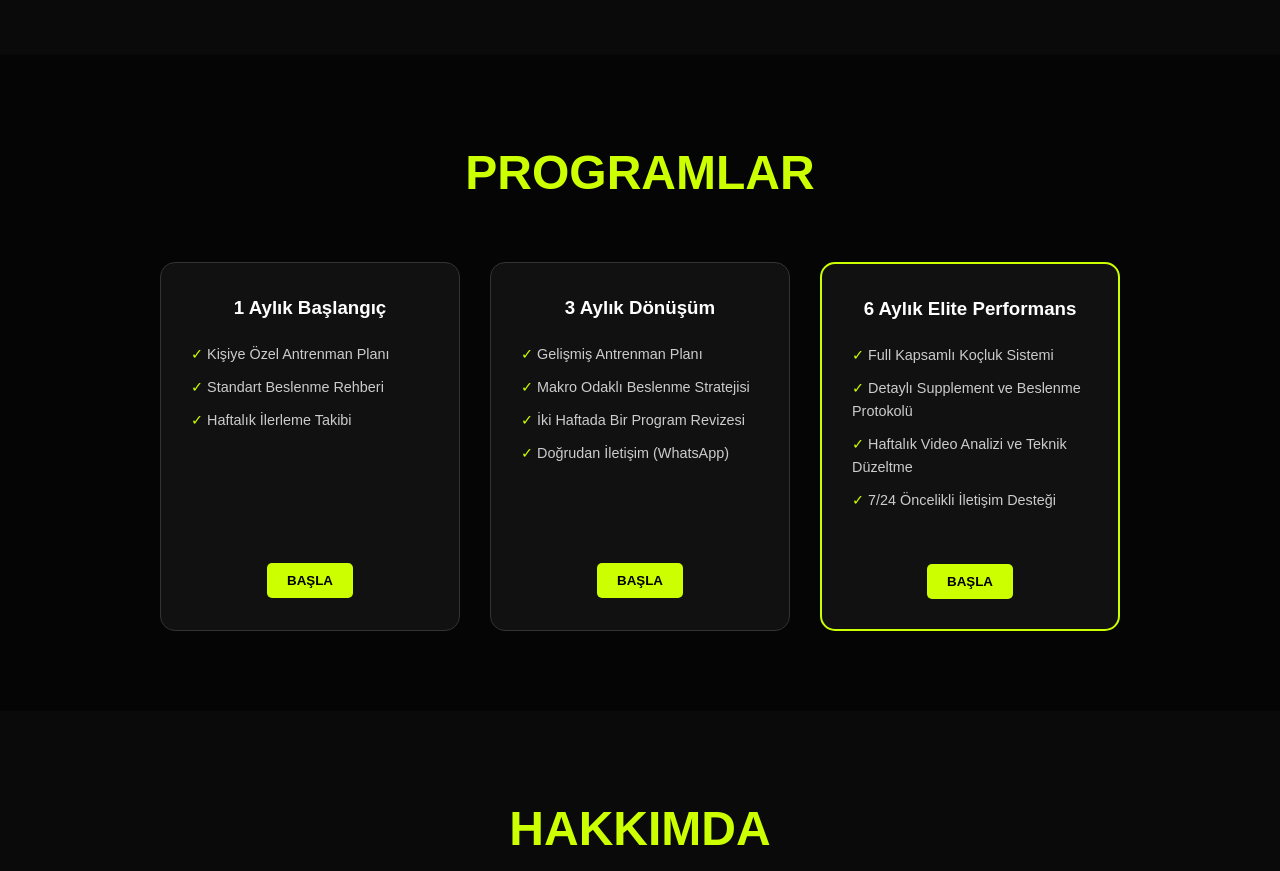
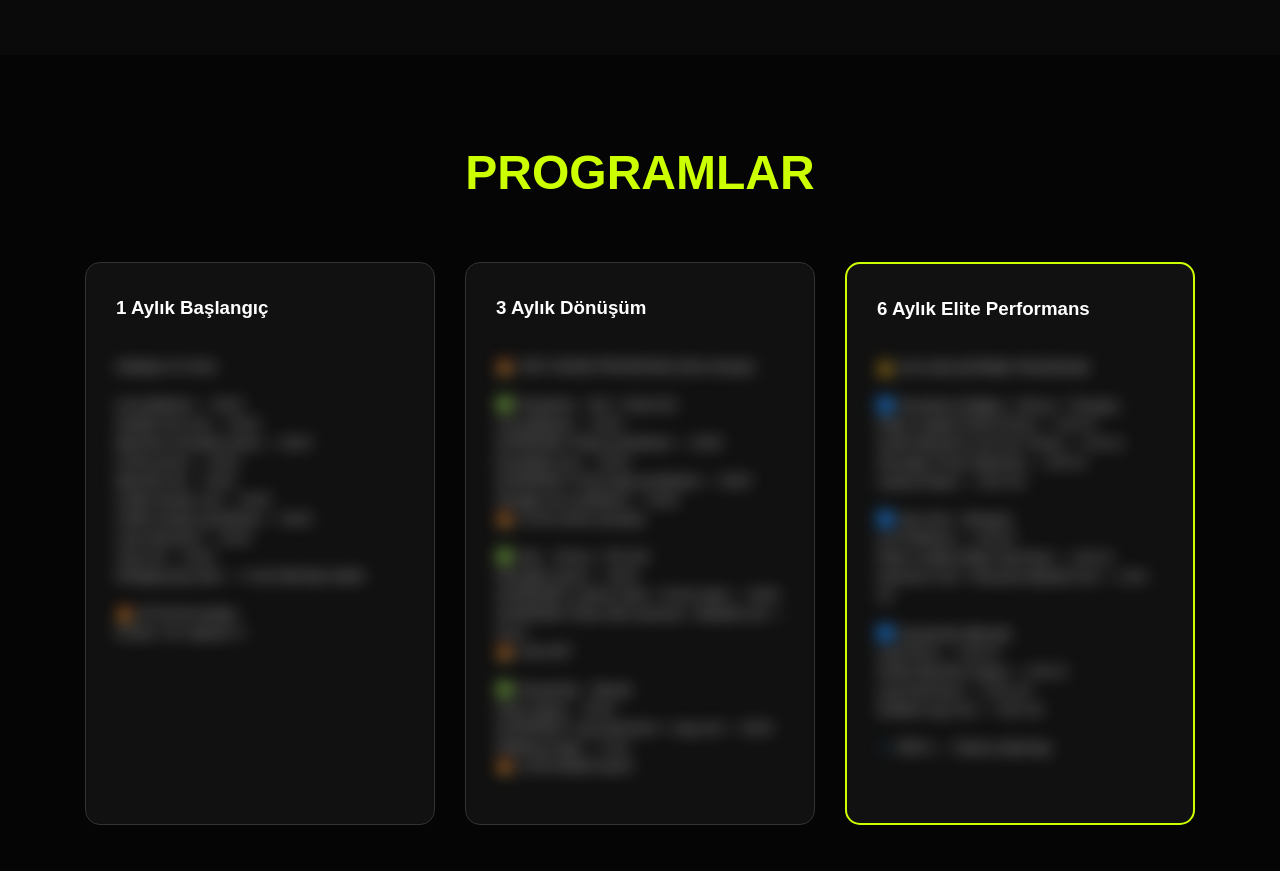
Before and after one commit to Bybercant/onlinecoaching, a plain HTML site: page index.html in a window 1280 px wide. Shown: the part 720-1591 px from the top of the page. Drawn offline with Linux system fonts and the light colour scheme.

Commit message:
Update index.html

```diff
--- a/index.html
+++ b/index.html
@@ -8,29 +8,29 @@
         * { margin: 0; padding: 0; box-sizing: border-box; }
         body { background-color: #0a0a0a; color: #fff; font-family: 'Arial', sans-serif; line-height: 1.6; }
 
-        /* Navbar */
         .navbar { display: flex; justify-content: space-between; align-items: center; padding: 20px 50px; }
         .nav-links { display: flex; list-style: none; gap: 20px; }
         .nav-links a { color: #fff; text-decoration: none; font-size: 0.9rem; font-weight: bold; }
         .btn-hero { background-color: #ccff00; color: #000; padding: 10px 20px; text-decoration: none; font-weight: bold; border-radius: 5px; cursor: pointer; border: none; transition: 0.3s; }
         .btn-hero:hover { opacity: 0.8; }
 
-        /* Hero */
         .hero { display: flex; align-items: center; justify-content: space-between; padding: 100px 50px; }
         .hero-content { max-width: 50%; }
         h1 { font-size: 4rem; margin-bottom: 20px; }
         .hero-image { width: 400px; height: 500px; background: #222; display: flex; align-items: center; justify-content: center; border: 2px solid #ccff00; border-radius: 20px; color: #666; }
 
-        /* Paketler */
+        /* Paketler ve Kilit Sistemi */
         .paketler-section { padding: 80px 50px; background: #050505; }
         .section-title { text-align: center; margin-bottom: 50px; font-size: 3rem; color: #ccff00; }
         .paket-container { display: flex; justify-content: center; gap: 30px; flex-wrap: wrap; }
-        .paket-card { background: #111; padding: 30px; border-radius: 15px; width: 300px; border: 1px solid #333; text-align: center; }
-        .paket-card ul { list-style: none; margin: 20px 0; text-align: left; min-height: 200px; }
-        .paket-card li { margin-bottom: 10px; font-size: 0.9rem; color: #ccc; }
-        .paket-card li::before { content: "✓ "; color: #ccff00; }
+        .paket-card { background: #111; padding: 30px; border-radius: 15px; width: 350px; border: 1px solid #333; text-align: left; }
 
-        /* Giriş Modalı */
+        /* Blur Efekti */
+        .locked-content { filter: blur(8px); pointer-events: none; transition: 0.5s; }
+        .unlocked { filter: blur(0px); pointer-events: auto; }
+
+        .program-text { font-size: 0.85rem; color: #ccc; margin-top: 15px; line-height: 1.4; white-space: pre-wrap; }
+
         .modal { display: none; position: fixed; top: 0; left: 0; width: 100%; height: 100%; background: rgba(0,0,0,0.85); z-index: 1000; justify-content: center; align-items: center; }
         .modal-content { background: #111; padding: 40px; border-radius: 15px; text-align: center; border: 1px solid #ccff00; width: 300px; }
         .modal-content input { width: 100%; padding: 10px; margin: 10px 0; background: #222; border: 1px solid #444; color: white; border-radius: 5px; }
@@ -54,8 +54,144 @@
         <section class="hero">
             <div class="hero-content">
                 <h1>HEDEF DEĞİL SİSTEM</h1>
-                <p>Türkiye'nin önde gelen online fitness koçluk platformu. Kişiselleştirilmiş antrenman ve beslenme programlarıyla vücut geliştirme hedeflerine ulaş.</p>
+                <p>Türkiye'nin önde gelen online fitness koçluk platformu.</p>
                 <button class="btn-hero" onclick="openLogin()">HEMEN BAŞLA</button>
+            </div>
+            <div class="hero-image">FOTOĞRAFIN</div>
+        </section>
+
+        <section id="paketler" class="paketler-section">
+            <h2 class="section-title">PROGRAMLAR</h2>
+            <div class="paket-container">
+
+                <!-- 1 Aylık -->
+                <div class="paket-card">
+                    <h3>1 Aylık Başlangıç</h3>
+                    <div id="p1" class="program-content locked-content">
+                        <div class="program-text">
+Haftada 4-5 Gün
+
+Lat pulldown — 3x12
+Seated low row — 3x12
+Machine shoulder press — 3x12
+Chest press — 3x12
+Machine fly — 3x12
+Cable biceps curl — 3x12
+Cable triceps pushdown — 3x12
+Leg extension — 3x12
+Leg curl — 3x12
+Hanging leg raise — 4 set tükenişe kadar
+
+🔥 30-45 dk kardiyo
+Incline: 15 | Speed: 5
+                        </div>
+                    </div>
+                </div>
+
+                <!-- 3 Aylık -->
+                <div class="paket-card">
+                    <h3>3 Aylık Dönüşüm</h3>
+                    <div id="p2" class="program-content locked-content">
+                        <div class="program-text">
+🔥 YAĞ YAKIMI PROGRAMI (Orta Seviye)
+
+🟢 Pazartesi – Sırt + Arka Kol
+Lat pulldown — 4x12
+SUPERSET Rope pushdown — 4x15
+Dumbbell row — 3x12
+SUPERSET Close grip pushdown — 3x15
+Straight arm pulldown — 3x15
+🔥 10 dk incline yürüyüş
+
+🟢 Salı – Omuz + Ön Kol
+Shoulder press — 4x12
+SUPERSET Lateral raise + Front raise — 3x15
+SUPERSET Rear delt machine + Barbell curl — 3x12
+🔥 8 dk HIIT
+
+🟢 Perşembe – Bacak
+Hack squat — 4x12
+SUPERSET Leg extension + Leg curl — 3x15
+Walking lunge — 3 tur
+🔥 10 dk bisiklet sprint
+                        </div>
+                    </div>
+                </div>
+
+                <!-- 6 Aylık -->
+                <div class="paket-card" style="border: 2px solid #ccff00;">
+                    <h3>6 Aylık Elite Performans</h3>
+                    <div id="p3" class="program-content locked-content">
+                        <div class="program-text">
+💪 KAS GELİŞTİRME PROGRAMI
+
+🟦 Pazartesi (Göğüs + Omuz + Triceps)
+Plate Loaded Chest Press — 2×5–6
+Smith Machine Low Incl. Press — 2×5–6
+Shoulder Press Machine — 2×5–6
+Lateral Raise — 3×8–10
+
+🟦 Salı (Sırt + Biceps)
+Lat Pulldown — 2×6–8
+Plate Loaded Wide Grip Row — 3×6–8
+Hammer Curl + Reverse Barbell Curl — 2×8–10
+
+🟦 Çarşamba (Bacak)
+Leg Press — 2×6–8
+Smith Machine Squat — 2×6–8
+Leg Extension — 2×8–10
+Seated Leg Curl — 3×8–10
+
+🔹 RIR 0 → Failure (tükeniş)
+                        </div>
+                    </div>
+                </div>
+            </div>
+        </section>
+
+        <section id="about" style="padding: 80px 50px; text-align: center;">
+            <h2 style="font-size: 3rem; margin-bottom: 20px; color: #ccff00;">HAKKIMDA</h2>
+            <p style="max-width: 800px; margin: 0 auto; font-size: 1.2rem;">Buraya kendi biyografini ve fitness felsefeni yazabilirsin.</p>
+            <hr style="border: 0; border-top: 1px solid #333; margin: 50px auto; width: 50%;">
+            <div class="social-links">
+                <a href="https://www.instagram.com/bybercant" class="btn-hero" style="margin: 0 10px;">Instagram</a>
+                <a href="https://www.youtube.com/@bybercantt" class="btn-hero" style="margin: 0 10px;">YouTube</a>
+            </div>
+        </section>
+    </main>
+
+    <div id="loginModal" class="modal">
+        <div class="modal-content">
+            <h2 style="color:#ccff00; margin-bottom:20px;">GİRİŞ YAP</h2>
+            <input type="text" id="username" placeholder="Kullanıcı Adı">
+            <input type="password" id="password" placeholder="Parola">
+            <button class="btn-hero" style="width:100%; margin-top:10px;" onclick="checkLogin()">GİRİŞ YAP</button>
+            <button onclick="closeLogin()" style="background:none; color:gray; border:none; margin-top:20px; cursor:pointer;">Kapat</button>
+        </div>
+    </div>
+
+    <script>
+        function openLogin() { document.getElementById('loginModal').style.display = 'flex'; }
+        function closeLogin() { document.getElementById('loginModal').style.display = 'none'; }
+
+        function checkLogin() {
+            let user = document.getElementById('username').value;
+            let pass = document.getElementById('password').value;
+            // Burayı istediğin kullanıcı adı ve şifreyle değiştir
+            if (user === "admin" && pass === "12345") {
+                alert("Giriş Başarılı! Programlar açıldı.");
+                // Tüm kilitli içerikleri bul ve aç
+                let contents = document.querySelectorAll('.program-content');
+                contents.forEach(el => el.classList.remove('locked-content'));
+                contents.forEach(el => el.classList.add('unlocked'));
+                closeLogin();
+            } else {
+                alert("Hatalı bilgiler!");
+            }
+        }
+    </script>
+</body>
+</html>
             </div>
             <div class="hero-image">FOTOĞRAFIN</div>
         </section>
```
